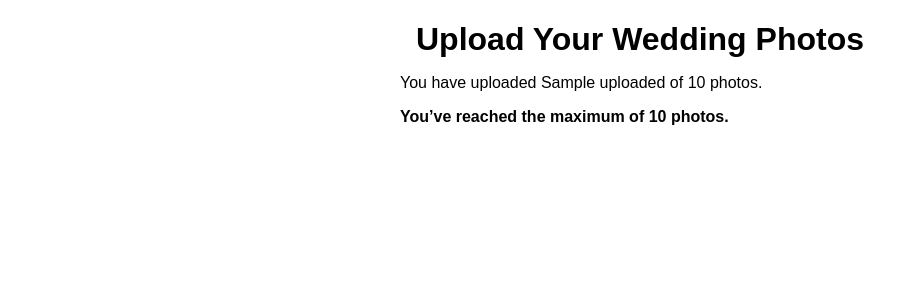
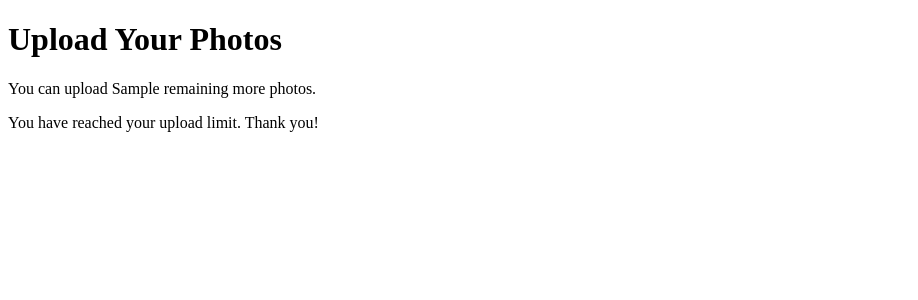
Before and after one commit to AdrianSykes/qr-photo-uploader, a Flask app: template templates/index.html in a window 1280 px wide. Shown: the top 300 px of the page, without its empty margins (0-918 px from the left). Run offline with Flask 3, Linux system fonts and the light colour scheme; the template is opened without the code that fills it: most values are stand-ins (such as "Sample title", 1, 10 or a date in 2020).

Commit message:
Update index.html

```diff
--- a/templates/index.html
+++ b/templates/index.html
@@ -1,55 +1,18 @@
 <!DOCTYPE html>
-<html lang="en">
+<html>
 <head>
-  <meta charset="utf-8" />
-  <meta name="viewport" content="width=device-width, initial-scale=1" />
-  <title>Wedding Photo Upload</title>
-  <link rel="stylesheet" href="/static/style.css" />
+    <title>Upload Your Wedding Photos</title>
 </head>
 <body>
-  <h1>Upload Your Wedding Photos</h1>
-  <p>You have uploaded {{ uploaded }} of {{ max_uploads }} photos.</p>
-
-  {% if error %}
-    <p class="error">{{ error }}</p>
-  {% endif %}
-
-  {% if uploaded < max_uploads %}
-  <form method="POST" enctype="multipart/form-data" id="upload-form">
-    <input
-      type="file"
-      id="photo-input"
-      name="photo"
-      accept="image/*"
-      capture="environment"
-      required
-    />
-    <button type="submit" id="upload-btn">Upload</button>
-  </form>
-
-  <div id="preview-container" style="display:none;">
-    <p>Preview:</p>
-    <img id="preview-image" src="" alt="Image preview" />
-  </div>
-  {% else %}
-    <p><strong>You’ve reached the maximum of {{ max_uploads }} photos.</strong></p>
-  {% endif %}
-
-  <script>
-    const photoInput = document.getElementById('photo-input');
-    const previewContainer = document.getElementById('preview-container');
-    const previewImage = document.getElementById('preview-image');
-
-    photoInput.addEventListener('change', () => {
-      const file = photoInput.files[0];
-      if (file) {
-        const url = URL.createObjectURL(file);
-        previewImage.src = url;
-        previewContainer.style.display = 'block';
-      } else {
-        previewContainer.style.display = 'none';
-      }
-    });
-  </script>
+    <h1>Upload Your Photos</h1>
+    <p>You can upload {{ remaining }} more photo{{ '' if remaining == 1 else 's' }}.</p>
+    {% if remaining > 0 %}
+    <form action="/upload" method="post" enctype="multipart/form-data">
+        <input type="file" name="photo" accept="image/*" required>
+        <button type="submit">Upload</button>
+    </form>
+    {% else %}
+    <p>You have reached your upload limit. Thank you!</p>
+    {% endif %}
 </body>
 </html>
```
